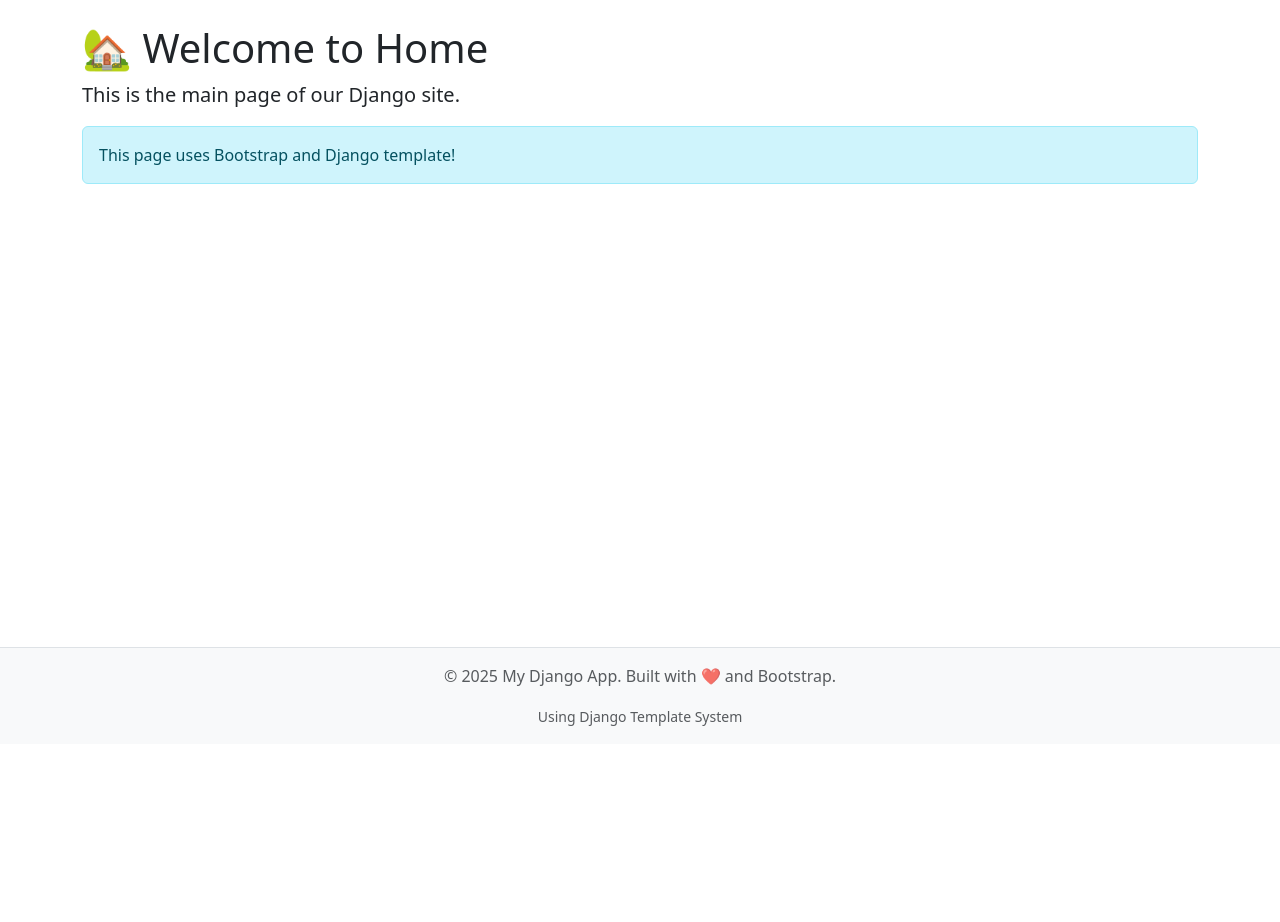
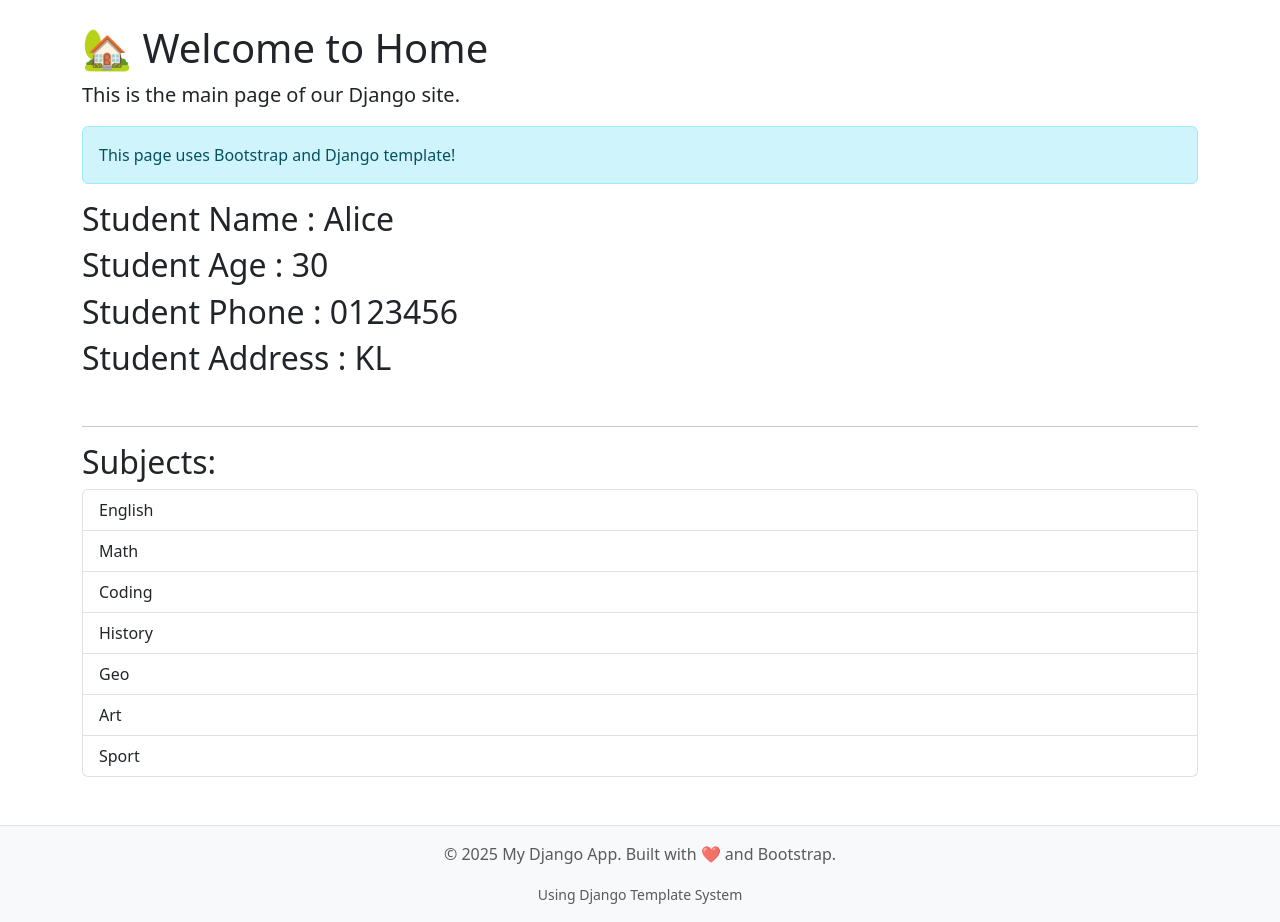
Before and after one commit to Azzam49/nova-django-firstwebsite, a Django app: page / in a window 1280 px wide. Shown: the part 56-978 px from the top of the page. Before the commit the page ends 782 px from the top, so only its background shows below. Run offline with Django 3.2, Linux system fonts and the light colour scheme.

Commit message:
Passing data to home.html and using data on home.html

```diff
--- a/myapp/templates/myapp/home.html
+++ b/myapp/templates/myapp/home.html
@@ -16,4 +16,31 @@
     <div class="alert alert-info">
     This page uses Bootstrap and Django template!
     </div>
+
+
+    <h2>Student Name : {{name}}</h2>
+    <h2>Student Age : {{age}}</h2>
+    <h2>Student Phone : {{phone}}</h2>
+    <h2>Student Address : {{address}}</h2>
+
+    <br>
+    <hr>
+    <h2>Subjects: </h2>
+
+    {% comment %}
+      {% for i in subjects %}
+        <p>subject : {{i}}</p>
+      {% endfor %}
+    {% endcomment %}
+
+
+    <ul class="list-group">
+
+      {% for i in subjects %}
+        <li class="list-group-item"> {{i}} </li>
+      {% endfor %}
+
+    </ul>
+
+
 {% endblock %}
--- a/myapp/views.py
+++ b/myapp/views.py
@@ -3,7 +3,24 @@ from django.http import HttpResponse
 # Create your views here.
 
 def home(request):
-    return render(request, 'myapp/home.html', {})
+
+
+    # Steps:
+        # (in future) 1 - get data from database
+
+    # 2 - give data to html
+    context = {
+        "name": "Alice",
+        "age": 30,
+        "phone": "0123456",
+        "address": "KL",
+
+        "subjects": ["English", "Math", "Coding", "History", "Geo", "Art", "Sport"]
+    }
+    # 3 (go to home.html) - use data on html
+
+
+    return render(request, 'myapp/home.html', context)
 
 def about(request):
     return render(request, 'myapp/about.html', {})
```
